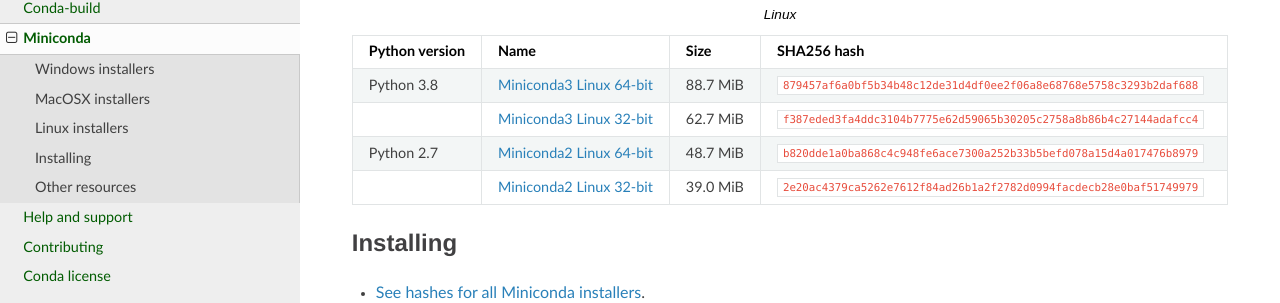
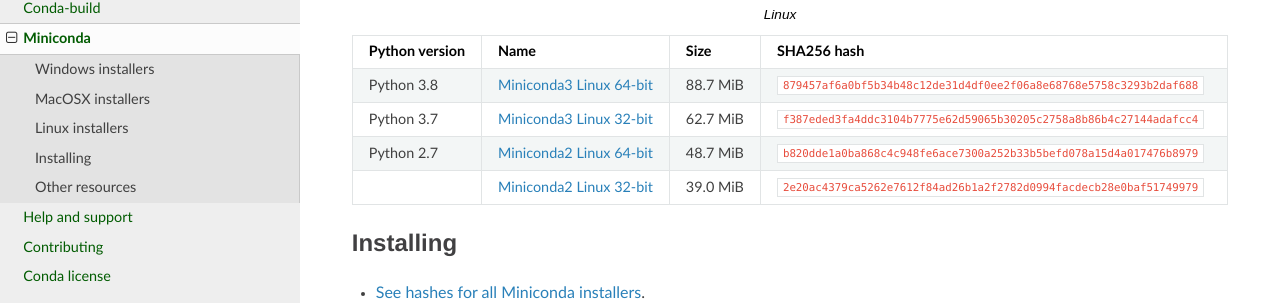
Before and after one commit to conda/conda-docs, a Sphinx documentation site: the page built from docs/source/miniconda.rst, in a window 1280 px wide and 900 px high, scrolled down 786 px. Shown: the part 148-451 px from the top of the window. Built offline with Sphinx 7.4.7 and the Read the Docs theme 2.0.0, drawn with Linux system fonts in a browser that asks for light colours.

Commit message:
note that linux 32-bit installers are Python 3.7

```diff
--- a/docs/source/miniconda.rst
+++ b/docs/source/miniconda.rst
@@ -47,7 +47,7 @@
    :widths: 5, 10, 5, 80
 
    Python 3.8,`Miniconda3 Linux 64-bit <https://repo.anaconda.com/miniconda/Miniconda3-latest-Linux-x86_64.sh>`_,88.7 MiB,``879457af6a0bf5b34b48c12de31d4df0ee2f06a8e68768e5758c3293b2daf688``
-   ,`Miniconda3 Linux 32-bit <https://repo.anaconda.com/miniconda/Miniconda3-latest-Linux-x86.sh>`_,62.7 MiB,``f387eded3fa4ddc3104b7775e62d59065b30205c2758a8b86b4c27144adafcc4``
+   Python 3.7,`Miniconda3 Linux 32-bit <https://repo.anaconda.com/miniconda/Miniconda3-latest-Linux-x86.sh>`_,62.7 MiB,``f387eded3fa4ddc3104b7775e62d59065b30205c2758a8b86b4c27144adafcc4``
    Python 2.7,`Miniconda2 Linux 64-bit <https://repo.anaconda.com/miniconda/Miniconda2-latest-Linux-x86_64.sh>`_,48.7 MiB,``b820dde1a0ba868c4c948fe6ace7300a252b33b5befd078a15d4a017476b8979``
    ,`Miniconda2 Linux 32-bit <https://repo.anaconda.com/miniconda/Miniconda2-latest-Linux-x86.sh>`_,39.0 MiB,``2e20ac4379ca5262e7612f84ad26b1a2f2782d0994facdecb28e0baf51749979``
 
--- a/docs/source/miniconda.rst.jinja2
+++ b/docs/source/miniconda.rst.jinja2
@@ -47,7 +47,7 @@
    :widths: 5, 10, 5, 80
 
    Python 3.8,`Miniconda3 Linux 64-bit <https://repo.anaconda.com/miniconda/Miniconda3-latest-Linux-x86_64.sh>`_,{{ linux64_py3_size}},``{{ linux64_py3_hash }}``
-   ,`Miniconda3 Linux 32-bit <https://repo.anaconda.com/miniconda/Miniconda3-latest-Linux-x86.sh>`_,{{ linux32_py3_size }},``{{ linux32_py3_hash }}``
+   Python 3.7,`Miniconda3 Linux 32-bit <https://repo.anaconda.com/miniconda/Miniconda3-latest-Linux-x86.sh>`_,{{ linux32_py3_size }},``{{ linux32_py3_hash }}``
    Python 2.7,`Miniconda2 Linux 64-bit <https://repo.anaconda.com/miniconda/Miniconda2-latest-Linux-x86_64.sh>`_,{{ linux64_py2_size }},``{{ linux64_py2_hash }}``
    ,`Miniconda2 Linux 32-bit <https://repo.anaconda.com/miniconda/Miniconda2-latest-Linux-x86.sh>`_,{{ linux32_py2_size }},``{{ linux32_py2_hash }}``
 
```
